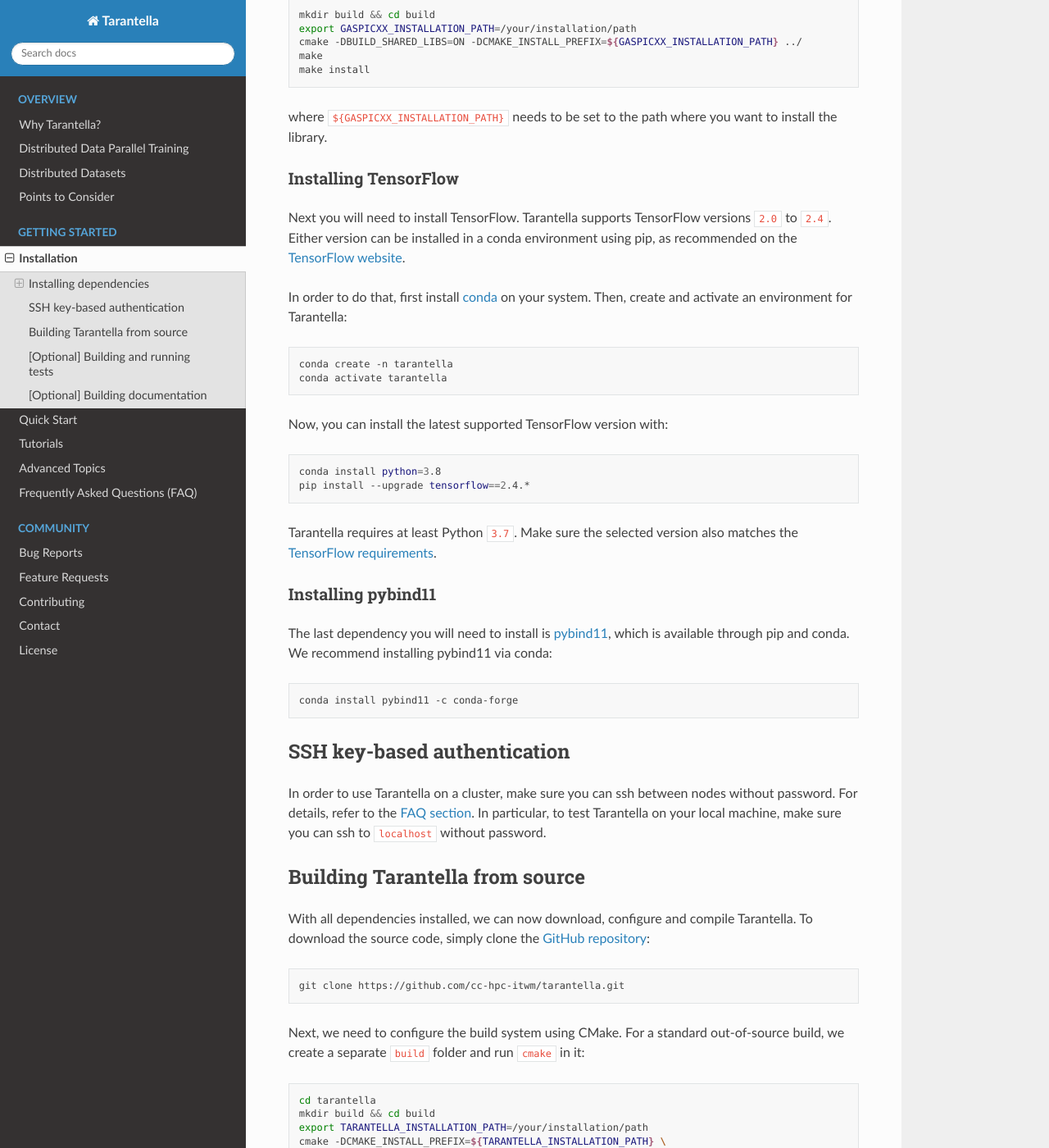
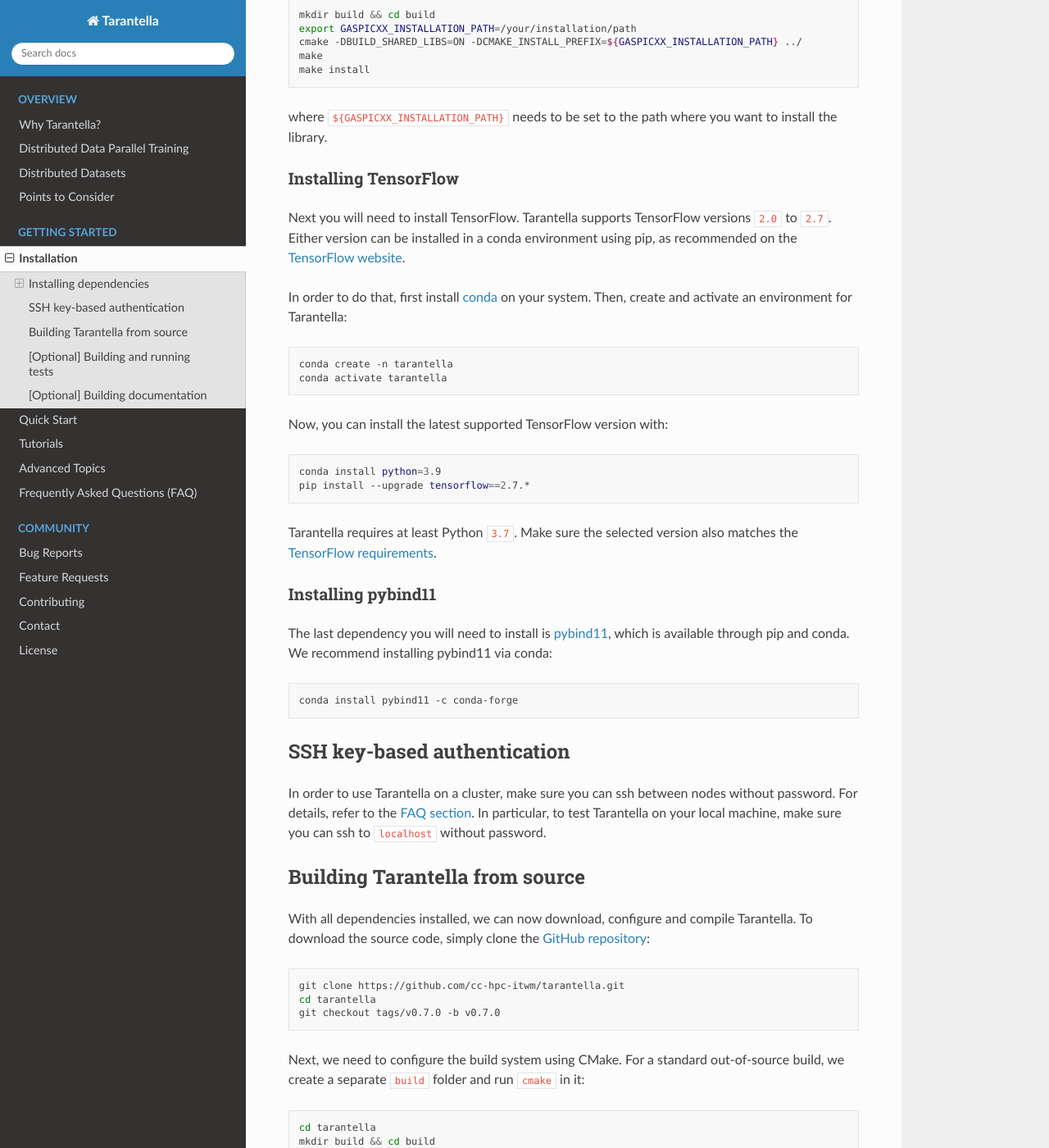
Before and after one commit to cc-hpc-itwm/tarantella, a Sphinx documentation site: the page built from docs/source/installation.rst, in a window 1280 px wide and 1400 px high, scrolled down 1863 px. Shown: the whole window at 82% size. Built offline with Sphinx 7.4.7 and the Read the Docs theme 2.0.0, drawn with Linux system fonts in a browser that asks for light colours.

Commit message:
docs: update supported TF versions and installation guide

```diff
--- a/docs/source/installation.rst
+++ b/docs/source/installation.rst
@@ -118,7 +118,7 @@
 ^^^^^^^^^^^^^^^^^^^^^
 
 Next you will need to install TensorFlow.
-Tarantella supports TensorFlow versions ``2.0`` to ``2.4``.
+Tarantella supports TensorFlow versions ``2.0`` to ``2.7``.
 Either version can be installed in a conda environment using pip,
 as recommended on the `TensorFlow website <https://www.tensorflow.org/install>`_.
 
@@ -134,8 +134,8 @@
 
 .. code-block:: bash
 
-  conda install python=3.8
-  pip install --upgrade tensorflow==2.4.*
+  conda install python=3.9
+  pip install --upgrade tensorflow==2.7.*
 
 Tarantella requires at least Python ``3.7``. Make sure the selected version also matches
 the `TensorFlow requirements <https://www.tensorflow.org/install>`_.
@@ -172,6 +172,8 @@
 .. code-block:: bash
 
   git clone https://github.com/cc-hpc-itwm/tarantella.git
+  cd tarantella
+  git checkout tags/v0.7.0 -b v0.7.0
 
 Next, we need to configure the build system using CMake.
 For a standard out-of-source build, we create a separate ``build`` folder and run ``cmake``
```
Also changed, not shown: README.md (+1 -1 lines).
